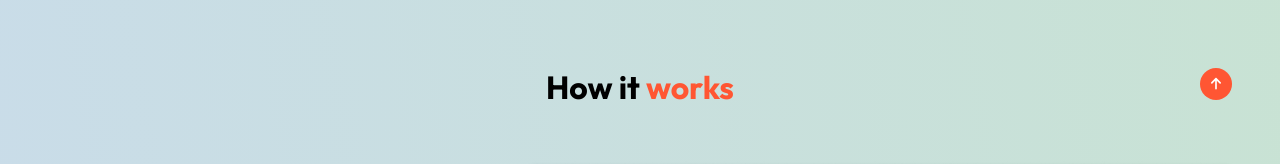
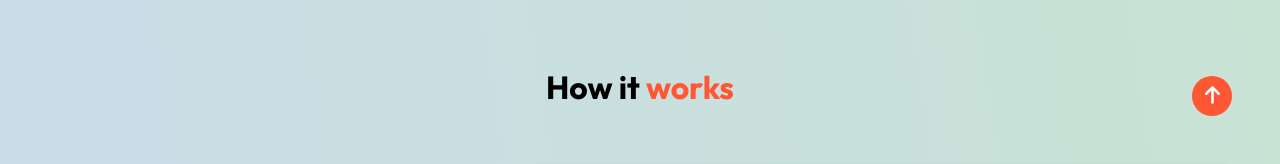
Before and after one commit to itinera-ext/itinera-website, a Next.js app: page / in a window 1280 px wide. Shown: the part 636-800 px from the top of the page. Built offline with nearby package versions, Linux system fonts and the light colour scheme.

Commit message:
improve button

```diff
--- a/components/ScrollToTop/ScrollToTop.module.css
+++ b/components/ScrollToTop/ScrollToTop.module.css
@@ -1,14 +1,15 @@
 .button {
   z-index: 10;
   position: fixed;
-  bottom: 4rem;
+  bottom: 3rem;
   right: 3rem;
   color: white;
   border: unset;
   background-color: #ff5633;
   border-radius: 50px;
-  width: 2rem;
-  height: 2rem;
+  width: 2.5rem;
+  height: 2.5rem;
+  font-size: 20px;
   cursor: pointer;
   transition: all 0.3s ease;
 }
```
